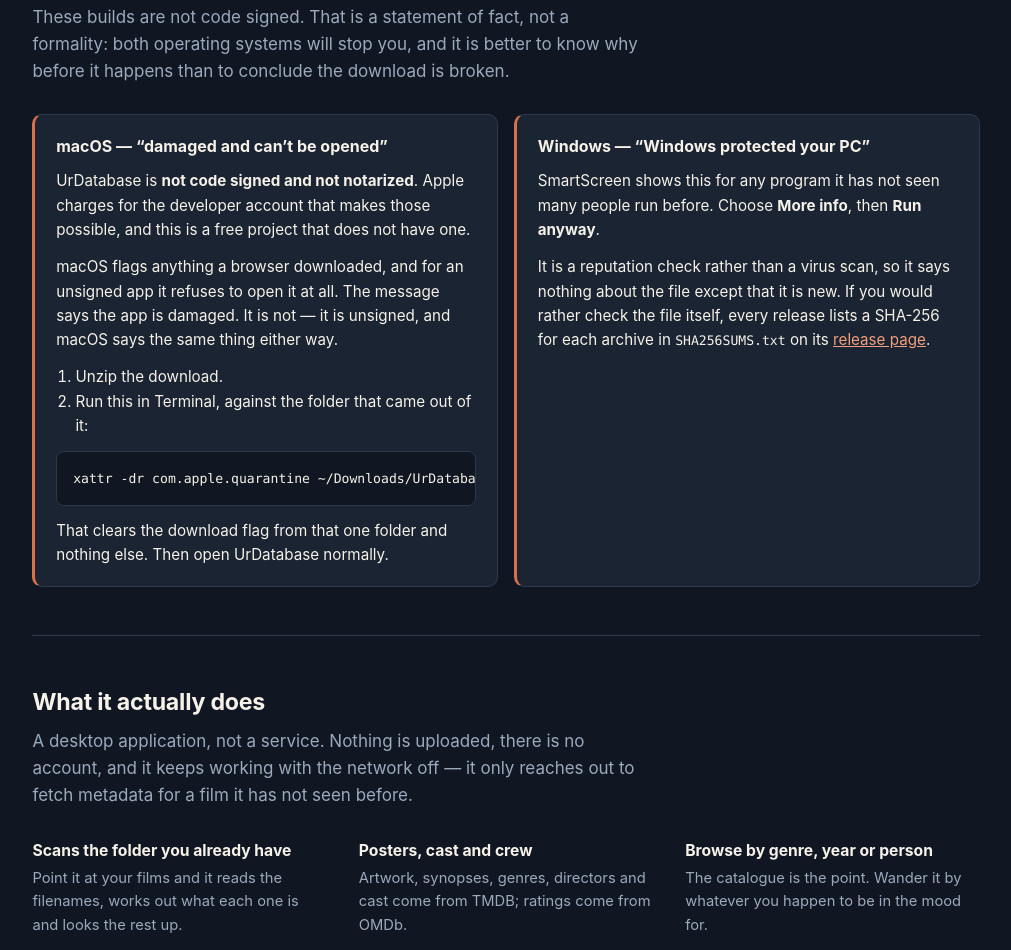
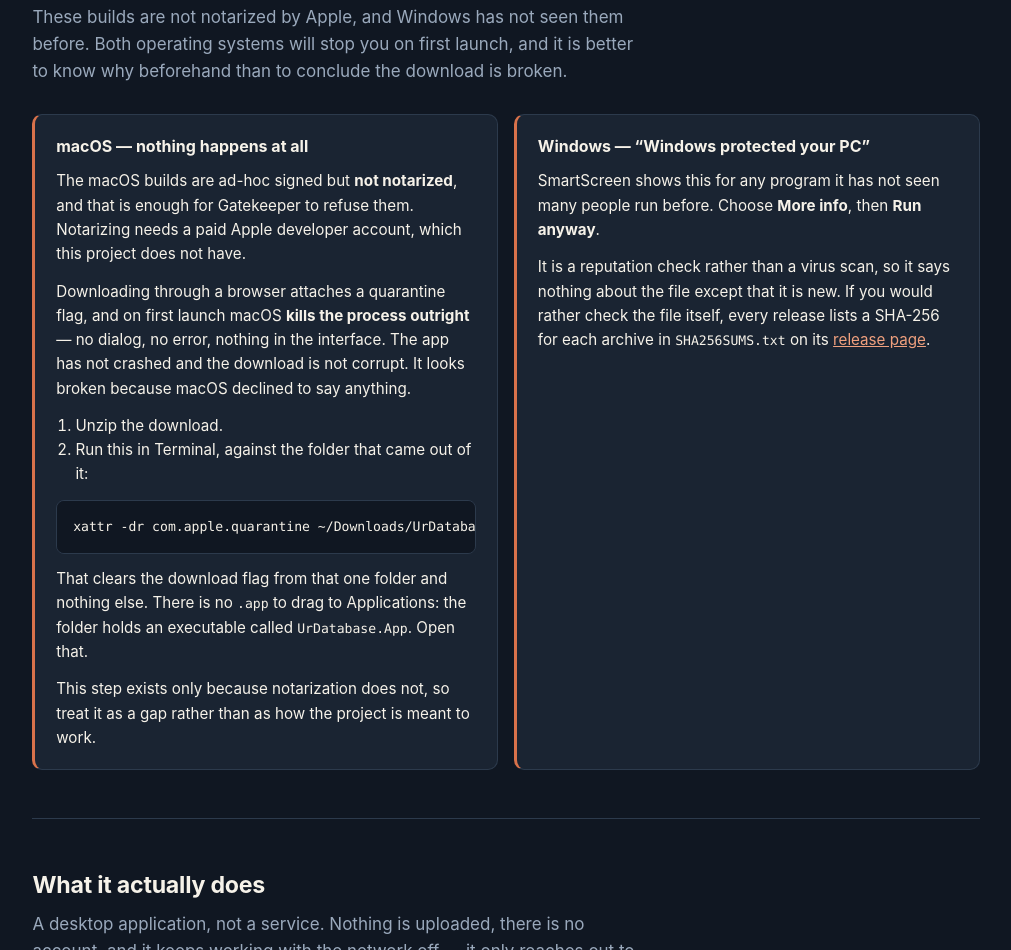
Before and after one commit to larabail/UrDatabase, a website with bundled scripts: page web/downloads/index.html in a window 1280 px wide. Shown: the part 1201-2151 px from the top of the page, without its empty margins (134-1145 px from the left). Built offline with nearby package versions, Linux system fonts and the light colour scheme; no server answers.

Commit message:
docs: say the macos builds are signed but not notarized (#31)
The downloads page, the generated release notes and the release guide
all claimed the macOS builds were not code signed. They are: the
release pipeline ad-hoc signs them and refuses to publish if
codesign --verify fails, because an arm64 binary with no signature at
all cannot start on Apple silicon. What they lack is notarization, and
that is what Gatekeeper objects to.

The symptom was wrong too, and that part costs people more. Being told
the app will be reported as damaged describes an .app bundle; what
ships is a bare executable, and the process is killed with no dialog
and nothing in the interface. A silent death reads as a crash, and
somebody who believes the app crashed never goes looking for a
terminal command to fix it.

Matches the wording the README settled on in #29 so the two cannot
drift, and the markup test now fails if the page starts calling the
builds unsigned again.

```diff
--- a/web/downloads/index.html
+++ b/web/downloads/index.html
@@ -418,28 +418,32 @@
 
   <section class="band" id="first-run">
     <h2>The first time you open it</h2>
-    <p class="sub">These builds are not code signed. That is a statement of
-       fact, not a formality: both operating systems will stop you, and it is
-       better to know why before it happens than to conclude the download is
+    <p class="sub">These builds are not notarized by Apple, and Windows has not
+       seen them before. Both operating systems will stop you on first launch,
+       and it is better to know why beforehand than to conclude the download is
        broken.</p>
 
     <div class="cards">
       <div class="note">
-        <h3>macOS &mdash; &ldquo;damaged and can&rsquo;t be opened&rdquo;</h3>
-        <p>UrDatabase is <strong>not code signed and not notarized</strong>.
-           Apple charges for the developer account that makes those possible,
-           and this is a free project that does not have one.</p>
-        <p>macOS flags anything a browser downloaded, and for an unsigned app
-           it refuses to open it at all. The message says the app is damaged.
-           It is not &mdash; it is unsigned, and macOS says the same thing
-           either way.</p>
+        <h3>macOS &mdash; nothing happens at all</h3>
+        <p>The macOS builds are ad-hoc signed but <strong>not notarized</strong>,
+           and that is enough for Gatekeeper to refuse them. Notarizing needs a
+           paid Apple developer account, which this project does not have.</p>
+        <p>Downloading through a browser attaches a quarantine flag, and on
+           first launch macOS <strong>kills the process outright</strong> &mdash;
+           no dialog, no error, nothing in the interface. The app has not
+           crashed and the download is not corrupt. It looks broken because
+           macOS declined to say anything.</p>
         <ol>
           <li>Unzip the download.</li>
           <li>Run this in Terminal, against the folder that came out of it:</li>
         </ol>
         <pre><code id="quarantine-command">xattr -dr com.apple.quarantine ~/Downloads/UrDatabase-*</code></pre>
         <p>That clears the download flag from that one folder and nothing else.
-           Then open UrDatabase normally.</p>
+           There is no <code>.app</code> to drag to Applications: the folder
+           holds an executable called <code>UrDatabase.App</code>. Open that.</p>
+        <p>This step exists only because notarization does not, so treat it as a
+           gap rather than as how the project is meant to work.</p>
       </div>
 
       <div class="note">
```
Also changed, not shown: docs/releases.md (+33 -13 lines), web/downloads/markup.test.js (+18 -5 lines), web/downloads/releases.js (+7 -4 lines), web/downloads/releases.test.js (+1 -1 lines), .github/workflows/pr.yml, .github/workflows/release.yml.
